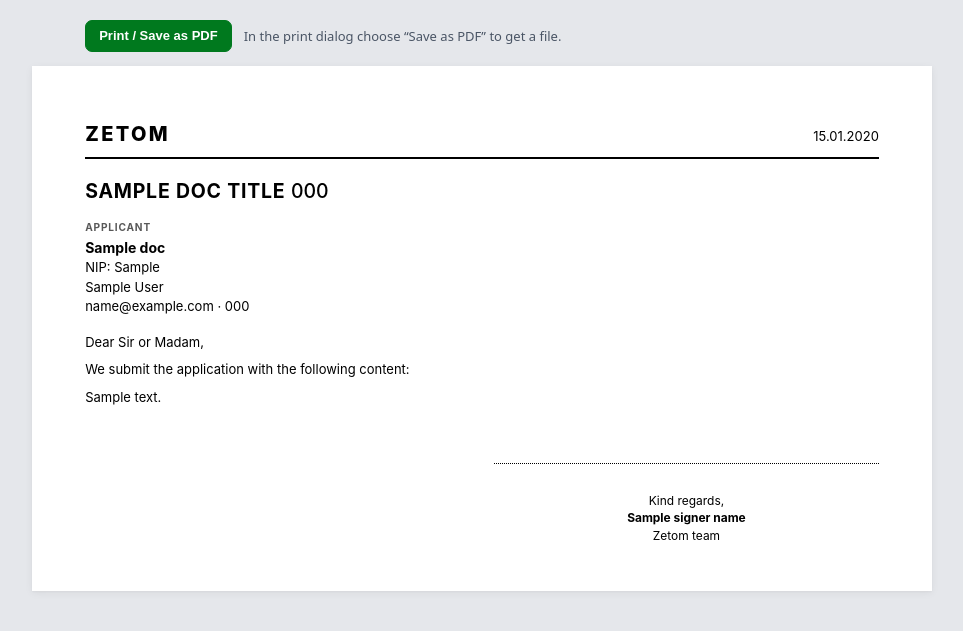
After one commit to shalyn42k/zetom_crm, a Django app: template crm/zetom/templates/admin/zetom/shared/document_print.html in a window 1280 px wide. The commit adds this page. Shown: the top 631 px of the page, without its empty margins (158-1121 px from the left). Run offline with Django 5.2, Linux system fonts and the light colour scheme; the template is opened without the code that fills it: most values are stand-ins (such as "Sample title", 1, 10 or a date in 2020); parts of the project's set-up code (start-up, migrations or seed data) failed here and were passed over.

Commit message:
feat(zetom): document window for Oferta / Zlecenie / Wniosek
The three document forms become one compact window: the template's own
fields and the client block up front, departments/assignees/source in a
collapsed Details fieldset, a live A4 preview, a print page ("Save as PDF"
from the browser dialog, no server-side PDF library) and the messages &
reminders panel. The same panel is added below the RequestMain page.

Also fixes link_client_json returning 500 instead of 404 for an unknown
client: `_, created = ...` shadowed gettext's `_` in that function.

Co-Authored-By: Claude Opus 5.5 <noreply@anthropic.com>

```diff
--- /dev/null
+++ b/crm/zetom/static/zetom/css/document_editor.css
@@ -0,0 +1,97 @@
+/* claude
+   Document window (Oferta / Zlecenie / Wniosek) — layout, preview paper and
+   the print page. Colours only from static/css/tokens.css roles; the paper
+   itself stays white/black in both themes because it is a printed sheet.
+*/
+
+/* ---- top bar ---------------------------------------------------------- */
+.de-bar {
+  display: flex; flex-wrap: wrap; align-items: center; justify-content: space-between;
+  gap: 12px; margin-bottom: 16px; padding: 12px 16px;
+  background: var(--surface); border: 1px solid var(--border); border-radius: var(--r-lg);
+  box-shadow: var(--shadow-sm);
+}
+.de-bar__id { display: flex; flex-wrap: wrap; align-items: center; gap: 10px; }
+.de-bar__code { font-size: 18px; font-weight: 700; color: var(--text); letter-spacing: .02em; }
+.de-bar__parent { font-size: 13px; color: var(--text-muted); text-decoration: none; }
+.de-bar__parent:hover { color: var(--accent); text-decoration: underline; }
+.de-bar__actions { display: flex; flex-wrap: wrap; gap: 8px; }
+.de-inline { display: inline; margin: 0; }
+
+.de-btn {
+  display: inline-flex; align-items: center; gap: 6px; padding: 7px 13px;
+  font-size: 13px; font-weight: 600; line-height: 1.2; cursor: pointer; text-decoration: none;
+  color: var(--text); background: var(--surface); border: 1px solid var(--border-strong);
+  border-radius: var(--r-md);
+}
+.de-btn:hover { background: var(--surface-soft); }
+.de-btn--accent { color: white; background: var(--accent); border-color: var(--accent); }
+.de-btn--accent:hover { background: var(--accent); filter: brightness(1.08); }
+
+.de-badge {
+  display: inline-block; padding: 2px 9px; border-radius: 999px;
+  font-size: 12px; font-weight: 600; color: var(--slate);
+  background: color-mix(in srgb, var(--slate) 14%, transparent);
+}
+.de-badge--in_progress { color: var(--blue); background: color-mix(in srgb, var(--blue) 14%, transparent); }
+.de-badge--waiting { color: var(--amber); background: color-mix(in srgb, var(--amber) 14%, transparent); }
+.de-badge--done { color: var(--green); background: color-mix(in srgb, var(--green) 14%, transparent); }
+
+/* ---- two columns ------------------------------------------------------ */
+.de-layout { display: grid; grid-template-columns: minmax(0, 1fr) minmax(0, 1fr); gap: 20px; align-items: start; }
+.de-main { min-width: 0; }
+.de-side { display: flex; flex-direction: column; gap: 16px; min-width: 0; position: sticky; top: 16px; }
+@media (max-width: 1180px) {
+  .de-layout { grid-template-columns: minmax(0, 1fr); }
+  .de-side { position: static; }
+}
+
+.de-card {
+  background: var(--surface); border: 1px solid var(--border); border-radius: var(--r-lg);
+  box-shadow: var(--shadow-sm); padding: 14px 16px;
+}
+.de-card__head { display: flex; flex-wrap: wrap; align-items: baseline; justify-content: space-between; gap: 6px; margin-bottom: 10px; }
+.de-card__title { margin: 0; font-size: 15px; font-weight: 700; color: var(--text); }
+.de-card__hint { font-size: 12px; color: var(--text-subtle); }
+
+.de-preview {
+  max-height: 70vh; overflow: auto; padding: 14px;
+  background: var(--surface-inset); border-radius: var(--r-md);
+}
+.de-preview .de-paper { box-shadow: var(--shadow-md); font-size: 12px; }
+
+/* ---- the paper -------------------------------------------------------- */
+.de-paper {
+  max-width: 210mm; margin: 0 auto; padding: 14mm 14mm 12mm;
+  background: white; color: black;
+  font-family: "Inter", system-ui, sans-serif; font-size: 13px; line-height: 1.5;
+}
+.de-paper__head { display: flex; justify-content: space-between; align-items: baseline; padding-bottom: 8px; border-bottom: 2px solid black; }
+.de-paper__brand { font-size: 20px; font-weight: 800; letter-spacing: .12em; }
+.de-paper__title { margin: 18px 0 6px; font-size: 1.5em; font-weight: 700; text-transform: uppercase; letter-spacing: .04em; }
+.de-paper__code { font-weight: 500; letter-spacing: 0; text-transform: none; }
+.de-paper__party { margin: 14px 0; }
+.de-paper__label { margin: 0 0 2px; font-size: .78em; font-weight: 700; text-transform: uppercase; letter-spacing: .08em; opacity: .65; }
+.de-paper__strong { margin: 0; font-weight: 700; font-size: 1.08em; }
+.de-paper__line { margin: 0; }
+.de-paper__body { margin: 16px 0; }
+.de-paper__body p { margin: 0 0 8px; }
+.de-paper__text { white-space: pre-wrap; min-height: 3em; }
+.de-paper__table { width: 100%; margin: 10px 0; border-collapse: collapse; }
+.de-paper__table th, .de-paper__table td { padding: 6px 8px; border: 1px solid black; text-align: left; }
+.de-paper__table th { width: 55%; font-weight: 600; }
+.de-paper__sign { display: grid; grid-template-columns: 1fr 1fr; gap: 24px; margin-top: 36px; }
+.de-paper__sigbox { padding-top: 28px; border-top: 1px dotted black; text-align: center; font-size: .92em; }
+.de-paper .de-empty { opacity: .45; font-style: italic; }
+
+/* ---- print page ------------------------------------------------------- */
+.de-print { margin: 0; padding: 20px; background: var(--surface-inset); }
+.de-print__bar { display: flex; flex-wrap: wrap; align-items: center; gap: 12px; max-width: 210mm; margin: 0 auto 14px; font: 13px system-ui, sans-serif; color: var(--text-muted); }
+.de-print .de-paper { box-shadow: var(--shadow-md); }
+@media print {
+  @page { size: A4; margin: 0; }
+  .de-print { padding: 0; background: white; }
+  .de-print__bar { display: none; }
+  .de-print .de-paper { box-shadow: none; max-width: none; }
+  .de-paper .de-empty { display: none; }
+}
--- a/crm/zetom/templates/admin/zetom/requestmain/change_form.html
+++ b/crm/zetom/templates/admin/zetom/requestmain/change_form.html
@@ -23,6 +23,7 @@ Bottom row = child documents. See handoff/CLAUDE.md for the full spec.
   is still in play.
   {% endcomment %}
   <link rel="stylesheet" href="{% static 'clients/css/company_card.css' %}?v={% now "U" %}">
+  <link rel="stylesheet" href="{% static 'notification/css/messages.css' %}?v={% now "U" %}">
 {% endblock extrastyle %}
 
 {% block extrahead %}
@@ -185,6 +186,10 @@ Bottom row = child documents. See handoff/CLAUDE.md for the full spec.
       </aside>
     {% endif %}
   </form>
+  {% comment %}claude — outside the main form on purpose: the composer is its own <form>.{% endcomment %}
+  {% if original.pk and composer %}
+    <div class="rm-messages">{% include "notification/_composer.html" %}</div>
+  {% endif %}
 </div>
 </div>
 {% include "admin/zetom/shared/step_notes_modal.html" with step_notes_hide_inline_trigger=True %}
--- /dev/null
+++ b/crm/zetom/templates/admin/zetom/shared/document_paper.html
@@ -0,0 +1,82 @@
+{% load i18n %}
+{% comment %}
+claude — the document itself (Oferta / Zlecenie / Wniosek), rendered both as
+the live preview on the document window and as the print page. Context from
+admin/document_window.document_context.
+
+Every value the form can change carries data-de-field="<form field name>";
+document_editor.js copies the input's current value in while typing, so the
+preview follows the form before it is saved. data-de-empty is what shows
+when the field is blank.
+{% endcomment %}
+<article class="de-paper de-paper--{{ kind|lower }}">
+  <header class="de-paper__head">
+    <div class="de-paper__brand">ZETOM</div>
+    <div class="de-paper__place">{{ doc_date|date:"d.m.Y" }}</div>
+  </header>
+
+  <h1 class="de-paper__title">
+    {{ doc_title }} <span class="de-paper__code">{{ doc_code }}</span>
+  </h1>
+  {% if kind == "Wniosek" %}
+    <p class="de-paper__line">
+      {% trans "Application number" %}:
+      <strong data-de-field="application_number" data-de-empty="—">{{ doc.application_number|default:"—" }}</strong>
+    </p>
+  {% endif %}
+
+  <section class="de-paper__party">
+    <h2 class="de-paper__label">
+      {% if kind == "Oferta" %}{% trans "Prepared for" %}{% elif kind == "Zlecenie" %}{% trans "Ordering party" %}{% else %}{% trans "Applicant" %}{% endif %}
+    </h2>
+    <p class="de-paper__strong" data-de-field="company_name" data-de-empty="">{{ doc.company_name|default:"" }}</p>
+    <p class="de-paper__line">{% trans "NIP" %}: <span data-de-field="company_nip" data-de-empty="—">{{ doc.company_nip|default:"—" }}</span></p>
+    <p class="de-paper__line">
+      <span data-de-field="first_name" data-de-empty="">{{ doc.first_name|default:"" }}</span>
+      <span data-de-field="last_name" data-de-empty="">{{ doc.last_name|default:"" }}</span>
+    </p>
+    <p class="de-paper__line">
+      <span data-de-field="email" data-de-empty="">{{ doc.email|default:"" }}</span>
+      · <span data-de-field="phone" data-de-empty="">{{ doc.phone|default:"" }}</span>
+    </p>
+  </section>
+
+  <section class="de-paper__body">
+    <p>{% trans "Dear Sir or Madam," %}</p>
+    {% if kind == "Oferta" %}
+      <p>{% trans "In response to your inquiry, we are pleased to present our offer:" %}</p>
+    {% elif kind == "Zlecenie" %}
+      <p>{% trans "We hereby confirm the order with the following scope:" %}</p>
+    {% else %}
+      <p>{% trans "We submit the application with the following content:" %}</p>
+    {% endif %}
+    <div class="de-paper__text" data-de-field="notes" data-de-empty="{% trans 'Content of the document — fill in the field on the left.' %}">{{ doc.notes|default:"" }}</div>
+  </section>
+
+  {% if kind == "Oferta" or kind == "Zlecenie" %}
+    <table class="de-paper__table">
+      <tbody>
+        <tr>
+          <th scope="row">{% if kind == "Oferta" %}{% trans "Offer price (net)" %}{% else %}{% trans "Remuneration (net)" %}{% endif %}</th>
+          <td><span data-de-field="price" data-de-empty="—">{{ doc.price|default:"—" }}</span> PLN</td>
+        </tr>
+        {% if kind == "Zlecenie" %}
+          <tr>
+            <th scope="row">{% trans "Completion deadline" %}</th>
+            <td><span data-de-field="deadline" data-de-empty="—">{{ doc.deadline|date:"d.m.Y"|default:"—" }}</span></td>
+          </tr>
+        {% endif %}
+      </tbody>
+    </table>
+  {% endif %}
+
+  <footer class="de-paper__sign">
+    {% if kind == "Zlecenie" %}
+      <div class="de-paper__sigbox">{% trans "Ordering party" %}</div>
+      <div class="de-paper__sigbox">{% trans "Contractor" %}<br><strong>{{ signer_name }}</strong></div>
+    {% else %}
+      <div></div>
+      <div class="de-paper__sigbox">{% trans "Kind regards," %}<br><strong>{{ signer_name }}</strong><br>{% trans "Zetom team" %}</div>
+    {% endif %}
+  </footer>
+</article>
--- /dev/null
+++ b/crm/zetom/templates/admin/zetom/shared/document_print.html
@@ -0,0 +1,23 @@
+{% load i18n static %}<!doctype html>
+{% get_current_language as LANGUAGE_CODE %}
+<html lang="{{ LANGUAGE_CODE }}">
+<head>
+  <meta charset="utf-8">
+  <meta name="viewport" content="width=device-width, initial-scale=1">
+  <title>{{ doc_title }} {{ doc_code }}</title>
+  {% comment %}
+  claude — standalone print page for a document (DocumentWindowMixin.print_view).
+  No admin chrome: the browser's print dialog ("Save as PDF") turns it into
+  the PDF. Same document_paper.html as the live preview.
+  {% endcomment %}
+  <link rel="stylesheet" href="{% static 'css/tokens.css' %}?v={% now "U" %}">
+  <link rel="stylesheet" href="{% static 'zetom/css/document_editor.css' %}?v={% now "U" %}">
+</head>
+<body class="de-print">
+  <div class="de-print__bar">
+    <button type="button" class="de-btn de-btn--accent" onclick="window.print()">{% trans "Print / Save as PDF" %}</button>
+    <span>{% trans "In the print dialog choose “Save as PDF” to get a file." %}</span>
+  </div>
+  {% include "admin/zetom/shared/document_paper.html" %}
+</body>
+</html>
```
Also changed, not shown: crm/zetom/admin/children.py (+29 -40 lines), crm/zetom/admin/document_window.py (added, +94 -0 lines), crm/zetom/admin/requestmain.py (+11 -1 lines), crm/zetom/static/zetom/js/document_editor.js (added, +46 -0 lines), crm/zetom/templates/admin/zetom/shared/document_change_form.html (added, +68 -0 lines), crm/zetom/tests/test_client_json_endpoints.py (+7 -0 lines), crm/zetom/tests/test_document_window.py (added, +100 -0 lines), crm/zetom/tests/test_visual_tokens.py (+3 -0 lines).
